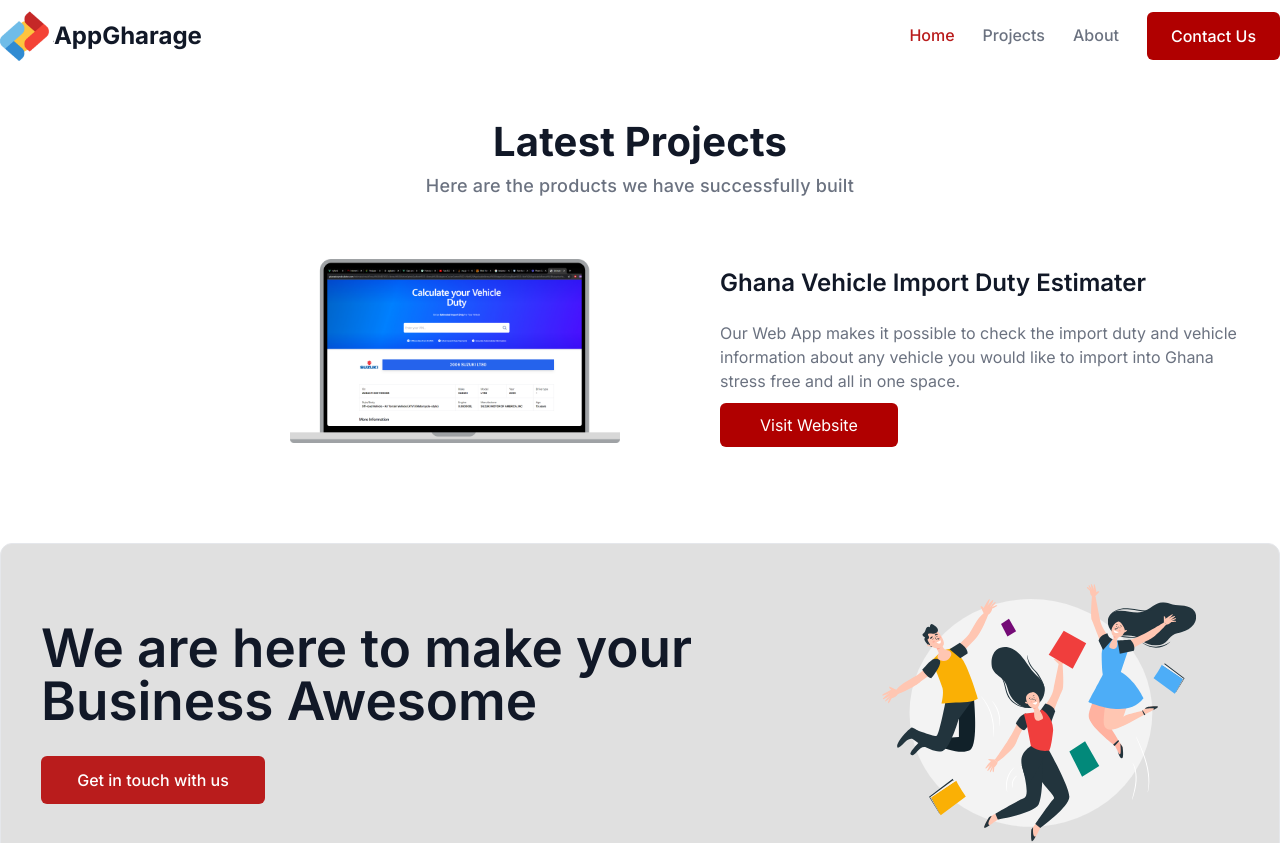
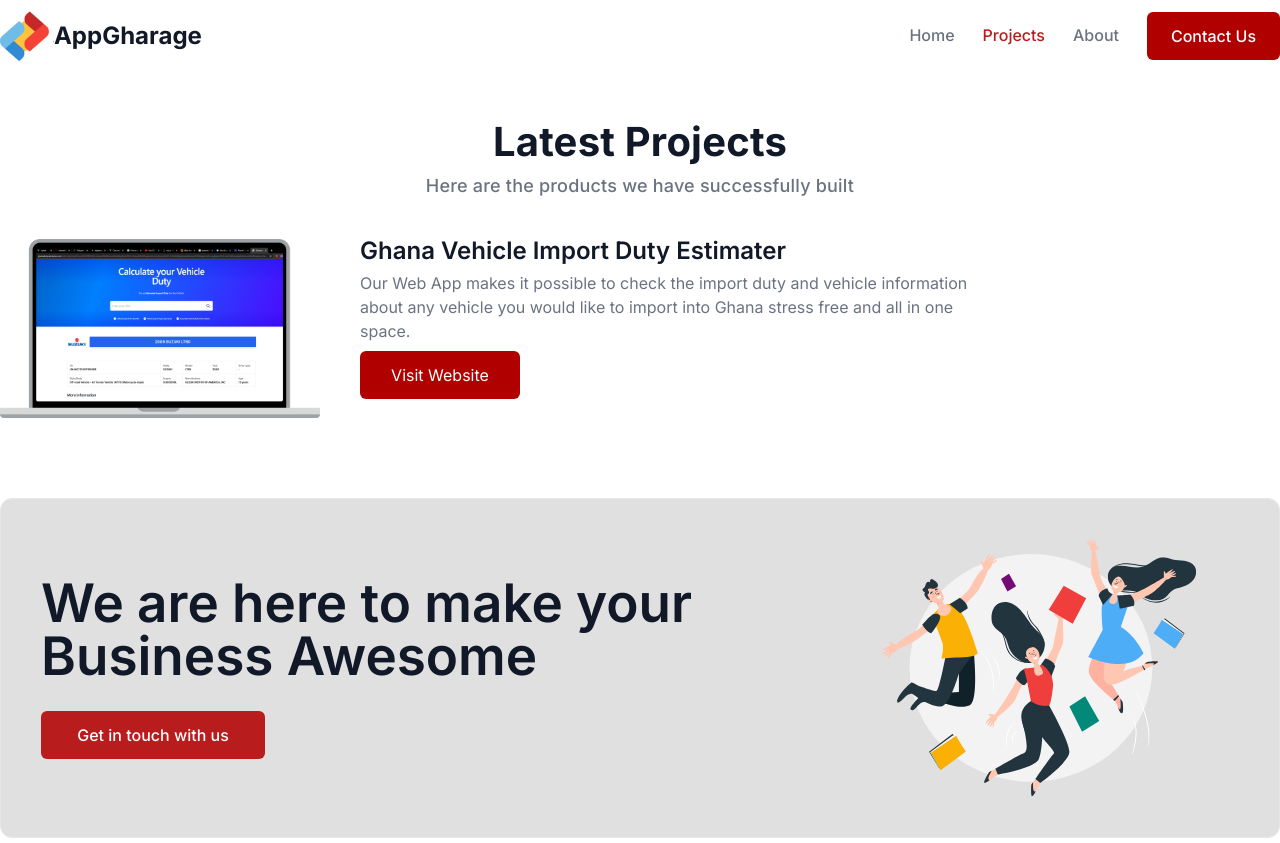
Before and after one commit to cnaallotey/appgharageWebsite, a Vue app: page /Projects in a window 1280 px wide. Shown: the top 843 px of the page. Built offline with nearby package versions, Linux system fonts and the light colour scheme.

Commit message:
changing routes

```diff
--- a/src/components/navbar.vue
+++ b/src/components/navbar.vue
@@ -212,7 +212,7 @@ export default {
         this.project = false;
         this.about = true;
         break;
-      case "Projects":
+      case "projects":
         this.home = false;
         this.project = true;
         this.about = false;
--- a/src/components/products.vue
+++ b/src/components/products.vue
@@ -16,33 +16,30 @@
     </div>
 
     <div class="flex flex-col md:flex-row">
-      <div class="w-full md:w-1/2 h-56 p-5 flex justify-end">
+      <div class="w-full md:w-1/4 h-auto flex justify-center">
         <img src="../assets/Macbook Pro.png" class="h-full" alt="" />
       </div>
-      <div
-        class="w-full md:w-1/2 pr-5 pl-0 lg:pl-20 space-y-5 flex flex-col justify-center"
+      <div class="w-full lg:w-1/2 pl-0 flex flex-col ml-0 md:ml-10">
+        <h2
+          class="font-semibold tracking-normal leading-none text-gray-900"
+          style="font-size: 24px"
         >
-        <h2 class="font-semibold tracking-normal text-gray-900" style="font-size: 24px">
           Ghana Vehicle Import Duty Estimater
         </h2>
-        <p
-          class="font-normal tracking-normal text-gray-500 leading-normal"
-          style="font-size: 16px"
-        >
+        <p class="font-normal tracking-normal text-gray-500 mt-2" style="font-size: 16px">
           Our Web App makes it possible to check the import duty and vehicle information
           about any vehicle you would like to import into Ghana stress free and all in one
           space.
         </p>
-        <div>
         <a
           href="https://ghanadutycalculator.com/estimates"
           target="_blank"
-            class="px-10 py-3 font-normal text-base text-white rounded-md"
+          class="w-full md:w-40 text-center py-3 font-normal text-base mt-2 text-white rounded-md"
           style="background-color: #b00000"
         >
           Visit Website
         </a>
-        </div>
+        <div></div>
       </div>
     </div>
   </div>
```
Lines whose indentation alone changed are shown as unchanged.
